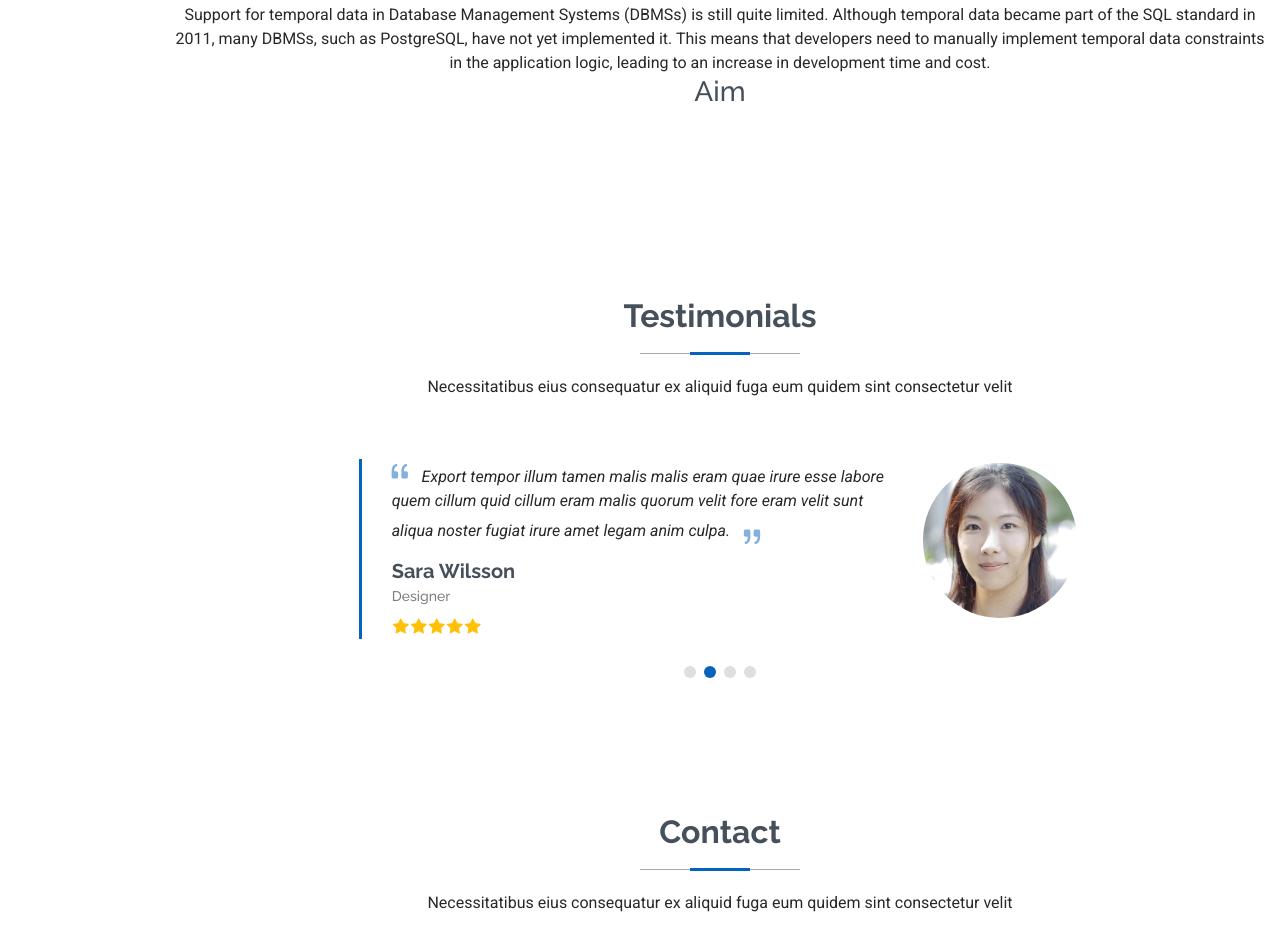
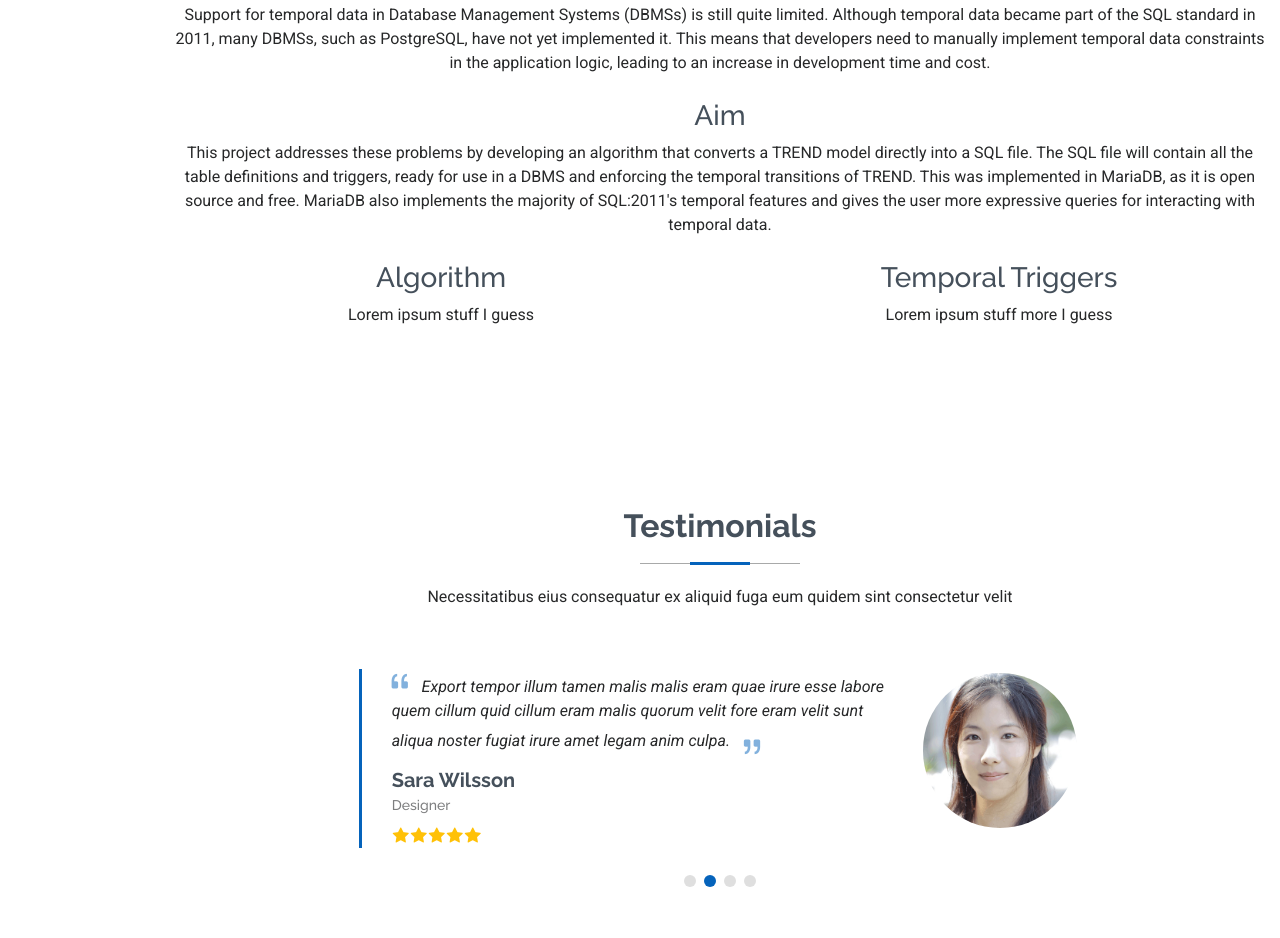
Before and after one commit to richietaylor/TrendyWebsite, a plain HTML site: page index.html in a window 1280 px wide. Shown: the part 4941-5879 px from the top of the page. Drawn offline with Linux system fonts and the light colour scheme.

Commit message:
Richard asked for a push
So I gave it

```diff
--- a/assets/css/main.css
+++ b/assets/css/main.css
@@ -50,6 +50,12 @@
   --heading-color: #ffffff;
   --surface-color: #252525;
   --contrast-color: #ffffff;
+}
+
+.grid-container {
+  display: grid;
+  grid-template-columns: 1fr 1fr;
+  grid-gap: 20px;
 }
 
 /* Smooth scroll */
--- a/index.html
+++ b/index.html
@@ -452,8 +452,25 @@
       Although temporal data became part of the SQL standard in 2011, many DBMSs, such as PostgreSQL, have not yet implemented it.
       This means that developers need to manually implement temporal data constraints in the application logic,
       leading to an increase in development time and cost.
-      </p>
+      </p> <br>
       <h3>Aim</h3>
+      <p>
+      This project addresses these problems by developing an algorithm that converts a TREND model directly into a SQL file.
+      The SQL file will contain all the table definitions and triggers, ready for use in a DBMS and enforcing the temporal transitions of TREND.
+      This was implemented in MariaDB, as it is open source and free.
+      MariaDB also implements the majority of SQL:2011's temporal features and gives the user more expressive queries for interacting with temporal data.
+      </p> <br>
+      <div class="grid-container">
+        <div class="grid-child purple">
+            <h3>Algorithm</h3>
+            <p>Lorem ipsum stuff I guess</p>
+        </div>
+        <div class="grid-child green">
+            <h3>Temporal Triggers</h3>
+            <p>Lorem ipsum stuff more I guess</p>
+        </div>
+    </div>
+
       </div><!-- End Section Title -->
 
     </section><!-- /Services Section -->
```
